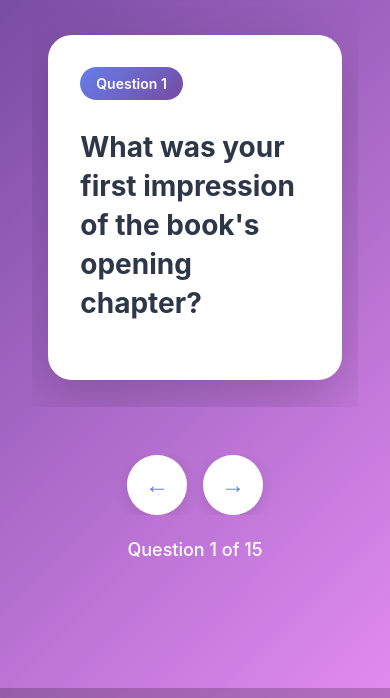
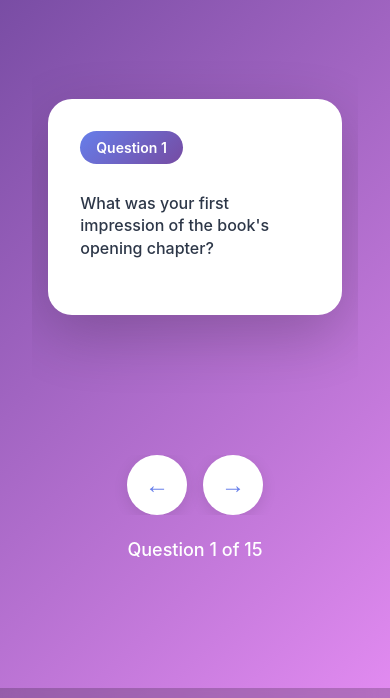
Before and after one commit to okorohannahozioma/Sweet_Medicine_Book_Review, a plain HTML site: page index.html in a window 390 px wide. Shown: the part 1300-1998 px from the top of the page. Drawn offline with Linux system fonts and the light colour scheme.

Commit message:
Changes to text in mobile view

```diff
--- a/styles.css
+++ b/styles.css
@@ -294,6 +294,11 @@
                 padding: 2rem;
             }
 
+             .question-text {
+            font-size: 1rem;
+            font-weight: 500;
+             }
+
             .question-card.prev,
             .question-card.next {
                 display: none;
```
